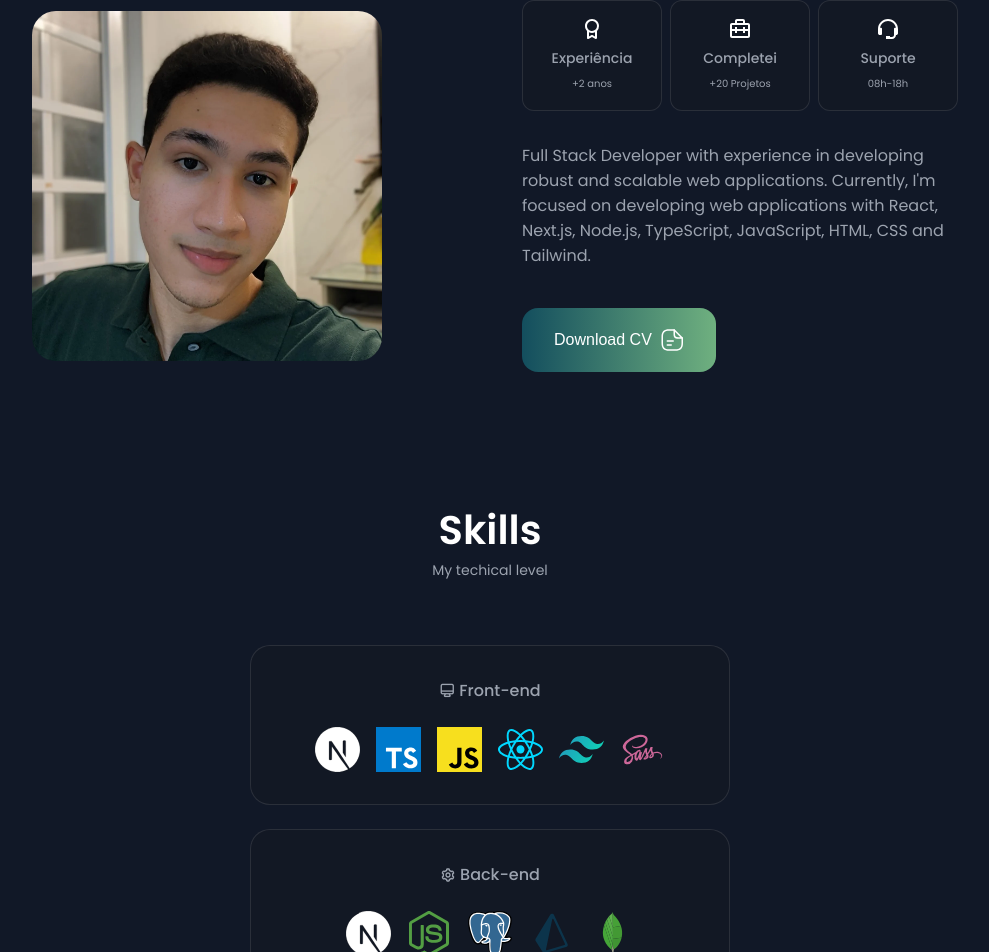
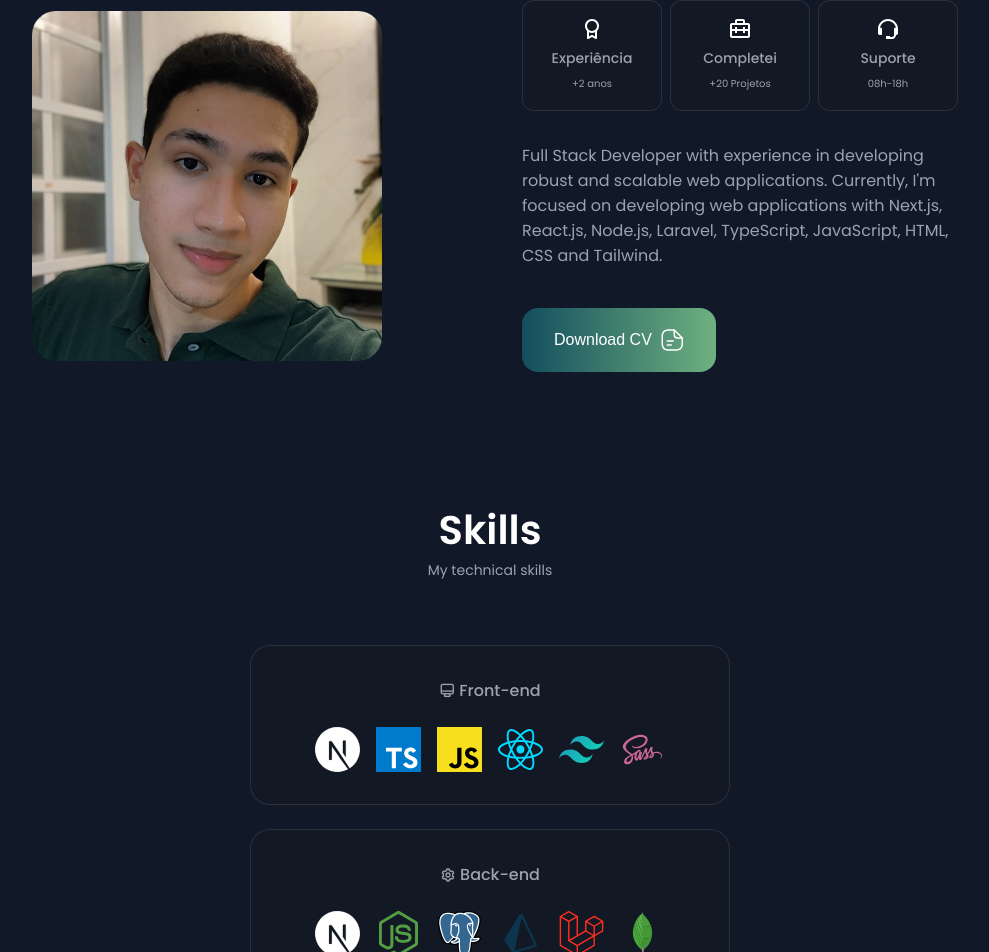
Before and after one commit to eullergomes/portfolio, a Next.js app: page /en in a window 1280 px wide. Shown: the part 939-1891 px from the top of the page, without its empty margins (150-1139 px from the left). Built offline with nearby package versions, Linux system fonts and the light colour scheme.

Commit message:
fix: add new descriptions

```diff
--- a/app/[locale]/page.tsx
+++ b/app/[locale]/page.tsx
@@ -19,18 +19,16 @@ const HomePage = () => {
         projects={t('projects')}
         contact={t('contact')}
       />
-
-      <main className="main">
       <Home />
       <About
         about={t('about')}
         introduction={t('introduction')}
         about_description={t('about-description')}
+        download_cv={t('download-cv')}
       />
       <Skills />
       <Work />
       <Contact />
-      </main>
       <Footer />
       <ScrollUp />
     </>
--- a/app/_components/about/About.tsx
+++ b/app/_components/about/About.tsx
@@ -10,9 +10,15 @@ interface AboutProps {
   about: string;
   introduction: string;
   about_description: string;
+  download_cv: string;
 }
 
-const About = ({ about, introduction, about_description }: AboutProps) => {
+const About = ({
+  about,
+  introduction,
+  about_description,
+  download_cv
+}: AboutProps) => {
   const [pdfFileUrl, setPdfFileUrl] = useState('');
 
   useEffect(() => {
@@ -59,7 +65,7 @@ const About = ({ about, introduction, about_description }: AboutProps) => {
             onClick={() => downloadFileAtUrl(pdfFileUrl)}
             disabled={!pdfFileUrl}
           >
-            Download CV
+            {download_cv}
             <svg
               className="button__icon"
               xmlns="http://www.w3.org/2000/svg"
--- a/app/_components/contact/Contact.tsx
+++ b/app/_components/contact/Contact.tsx
@@ -20,6 +20,7 @@ const Contact = () => {
     input_name: t('input_name'),
     placeholder_name: t('placeholder_name'),
     placeholder_email: t('placeholder_email'),
+    placeholder_project: t('project'),
     description_message: t('description_message'),
     submit_button: t('submit_button'),
     loader_button: t('loader_button'),
--- a/app/_components/contact/ContactForm.tsx
+++ b/app/_components/contact/ContactForm.tsx
@@ -26,6 +26,7 @@ const Form: React.FC<ContactFormProps> = ({
   input_name,
   placeholder_name,
   placeholder_email,
+  placeholder_project,
   description_message,
   submit_button,
   loader_button,
@@ -183,7 +184,7 @@ const Form: React.FC<ContactFormProps> = ({
         </div>
 
         <div className="contact__form-div contact__form-area">
-          <label className="contact__form-tag">Project</label>
+          <label className="contact__form-tag">{placeholder_project}</label>
           <textarea
             name="message"
             cols={30}
--- a/app/_components/home/ScrollDown.tsx
+++ b/app/_components/home/ScrollDown.tsx
@@ -1,4 +1,8 @@
+import { useTranslations } from 'next-intl';
+
 const ScrollDown = () => {
+  const t = useTranslations('Home');
+
   return (
     <div className="home__scroll">
       <a href="#about" className="home__scroll-button button--flex">
@@ -37,7 +41,7 @@ const ScrollDown = () => {
             }}
           ></path>
         </svg>
-        <span className="home__scroll-name">Scroll Down</span>
+        <span className="home__scroll-name">{t('scroll_down')}</span>
         <i className="uil uil-arrow-down home__scroll-arrow"></i>
       </a>
     </div>
--- a/app/_components/skills/Backend.tsx
+++ b/app/_components/skills/Backend.tsx
@@ -4,6 +4,7 @@ import NodeIcon from '../../assets/img/node-js.svg';
 import PostgresIcon from '../../assets/img/postgresql.svg';
 import MongoIcon from '../../assets/img/mongodb-original.svg';
 import PrismaIcon from '../../assets/img/file-type-light-prisma.svg';
+import LaravelIcon from '../../assets/img/laravel.svg';
 
 const Backend = () => {
   return (
@@ -36,6 +37,9 @@ const Backend = () => {
           <Image src={PrismaIcon} alt="Prisma" width={45} height={45} />
         </div>
         <div className="skills__image">
+          <Image src={LaravelIcon} alt="Laravel" width={45} height={45} />
+        </div>
+        <div className="skills__image">
           <Image src={MongoIcon} alt="MongoDB" width={45} height={45} />
         </div>
       </div>
--- a/app/_components/skills/Skills.tsx
+++ b/app/_components/skills/Skills.tsx
@@ -1,12 +1,16 @@
+import { useTranslations } from 'next-intl';
+
 import './skills.css';
 import Frontend from './Frontend';
 import Backend from './Backend';
 
 const Skills = () => {
+  const t = useTranslations('Home');
+
   return (
     <section className="skills section" id="skills">
       <h2 className="section__title">Skills</h2>
-      <span className="section__subtitle">My techical level</span>
+      <span className="section__subtitle">{t('skills-description')}</span>
 
       <div className="skills__container container grid">
         <Frontend />
--- a/app/_types/FormInput.ts
+++ b/app/_types/FormInput.ts
@@ -32,6 +32,7 @@ export interface ContactFormProps {
   input_name: string;
   placeholder_name: string;
   placeholder_email: string;
+  placeholder_project: string;
   description_message: string;
   submit_button: string;
   loader_button: string;
--- a/messages/en.json
+++ b/messages/en.json
@@ -15,13 +15,16 @@
     "completed": "Completed",
     "compl-projects": "+20 Projects",
     "support": "Support",
-    "about-description": "Full Stack Developer with experience in developing robust and scalable web applications. Currently, I'm focused on developing web applications with React, Next.js, Node.js, TypeScript, JavaScript, HTML, CSS and Tailwind.",
+    "about-description": "Full Stack Developer with experience in developing robust and scalable web applications. Currently, I'm focused on developing web applications with Next.js, React.js, Node.js, Laravel, TypeScript, JavaScript, HTML, CSS and Tailwind.",
+    "download-cv": "Download CV",
     "skills-description": "My technical skills",
     "latest-projects": "Latest projects",
     "say": "Say Hello",
+    "scroll_down": "Scroll Down",
     "get-contact": "Get in touch",
     "contact-me": "Contact me",
     "write-me": "write me",
+    "project": "Project",
     "demand": "Tell me your demand",
     "talk_to_me": "Talk to me",
     "required_name": "Name is required",
--- a/messages/pt.json
+++ b/messages/pt.json
@@ -15,14 +15,17 @@
     "completed": "Completei",
     "compl-projects": "+20 Projetos",
     "support": "Suporte",
-    "about-description": "Desenvolvedor Full Stack com experiência em desenvolvimento de aplicações web robustas e escaláveis. Atualmente, estou focado em desenvolvimento de aplicações web com React, Next.js, Node.js, TypeScript, JavaScript, HTML, CSS e Tailwind.",
+    "about-description": "Desenvolvedor Full Stack com experiência em desenvolvimento de aplicações web robustas e escaláveis. Atualmente, estou focado em desenvolvimento de aplicações web com Next.js, React.js, Node.js, Laravel, TypeScript, JavaScript, HTML, CSS e Tailwind.",
+    "download-cv": "Baixar CV",
     "skills-description": "Minhas habilidades técnicas",
     "latest-projects": "Projetos mais recentes",
     "say": "Diga Olá",
+    "scroll_down": "Role para baixo",
     "get-contact": "Entrar em contato",
     "contact-me": "Contate-me",
     "talk_to_me": "Fale comigo",
     "write-me": "Falar comigo",
+    "project": "Projeto",
     "demand": "Me descreva sua demanda",
     "required_name": "O nome é obrigatório",
     "short_name": "Nome muito curto",
@@ -44,6 +47,6 @@
     "environment_variable_error": "Error sending email. Environment variables are not set correctly.",
     "error_email": "Erro ao enviar o formulário",
     "error_emailjs": "servidor fora do ar",
-    "copywriter": " Todos os direitos reservados"
+    "copywriter": "Todos os direitos reservados"
   }
 }
```
Also changed, not shown: app/assets/img/laravel.svg (added), 1 other file (tests, documents, lock files or other folders). Lines whose indentation alone changed are shown as unchanged.
